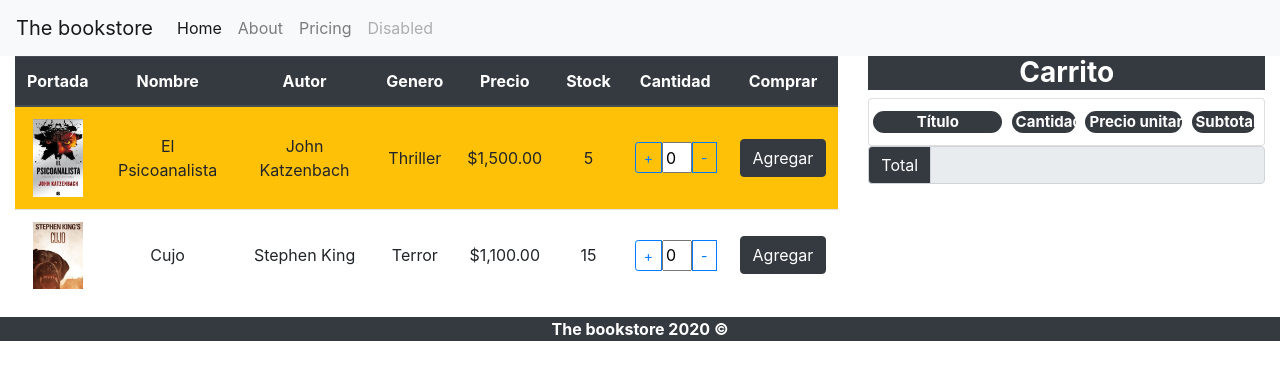
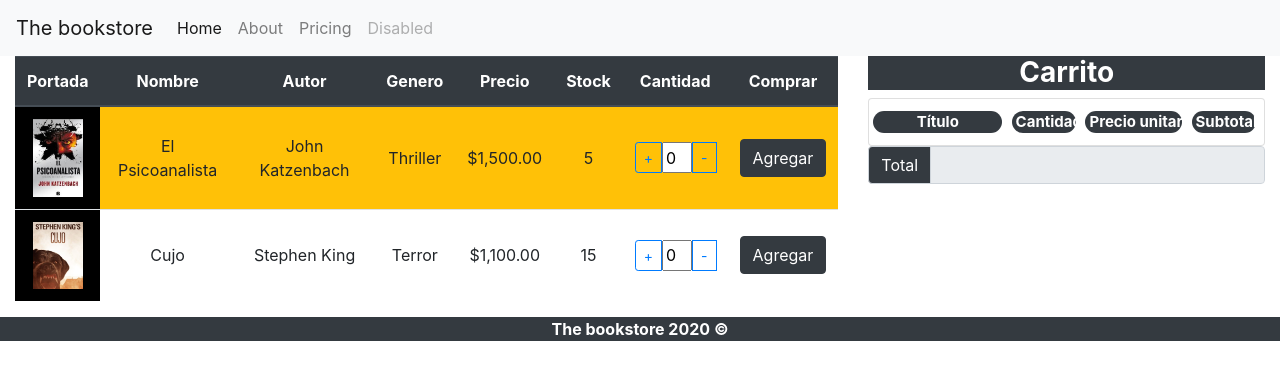
Before and after one commit to cattsas/angular-bokstore, an Angular app: page /books in a window 1280 px wide. Shown: the top 380 px of the page. Built offline with nearby package versions, Linux system fonts and the light colour scheme.

Commit message:
Ahora si, fondo negro a imagen

```diff
--- a/src/app/book-list/book-list.component.html
+++ b/src/app/book-list/book-list.component.html
@@ -14,7 +14,7 @@
     <tbody>
         <tr *ngFor="let book of books" [ngClass]="{'bg-warning': book.best_seller}">
 
-            <td><img [src]="book.imagen" class="img-fluid portada"></td>
+            <td class="blackInback"><img [src]="book.imagen" class="img-fluid portada"></td>
             <td class="align-middle">{{book.nombre}}</td>
             <td class="align-middle">{{book.autor}}</td>
             <td class="align-middle">{{book.genero}}</td>
--- a/src/app/book-list/book-list.component.scss
+++ b/src/app/book-list/book-list.component.scss
@@ -1,4 +1,7 @@
 .portada {
     max-width: 50px;
+}
+
+.blackInback {
     background-color: black;
 }
```
